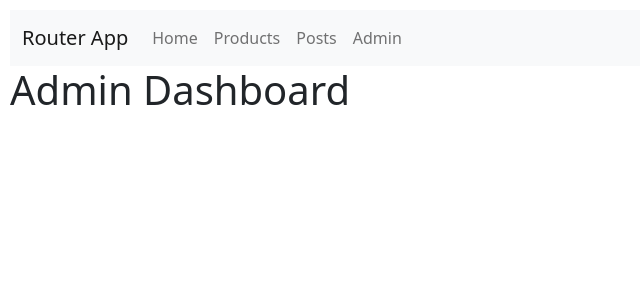
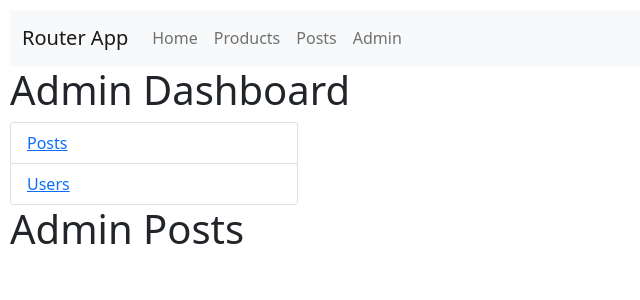
Before and after one commit to wilbertopachecob/react-router-app, a React (Create React App) app: page /admin/posts in a window 1280 px wide. Shown: the top 300 px of the page, without its empty margins (0-640 px from the left). Built offline with nearby package versions, Linux system fonts and the light colour scheme.

Commit message:
displayed nested routes in dashboard component

```diff
--- a/src/components/admin/dashboard.jsx
+++ b/src/components/admin/dashboard.jsx
@@ -1,9 +1,16 @@
 import React from "react";
+import { Route } from "react-router";
+import Sidebar from "../sidebar";
+import Users from './users';
+import Posts from './posts';
 
-const Dashboard = ({ match }) => {
+const Dashboard = () => {
   return (
     <div>
       <h1>Admin Dashboard</h1>
+      <Sidebar />
+      <Route path="/admin/users" component={Users} />
+      <Route path="/admin/posts" component={Posts} />
     </div>
   );
 };
```
